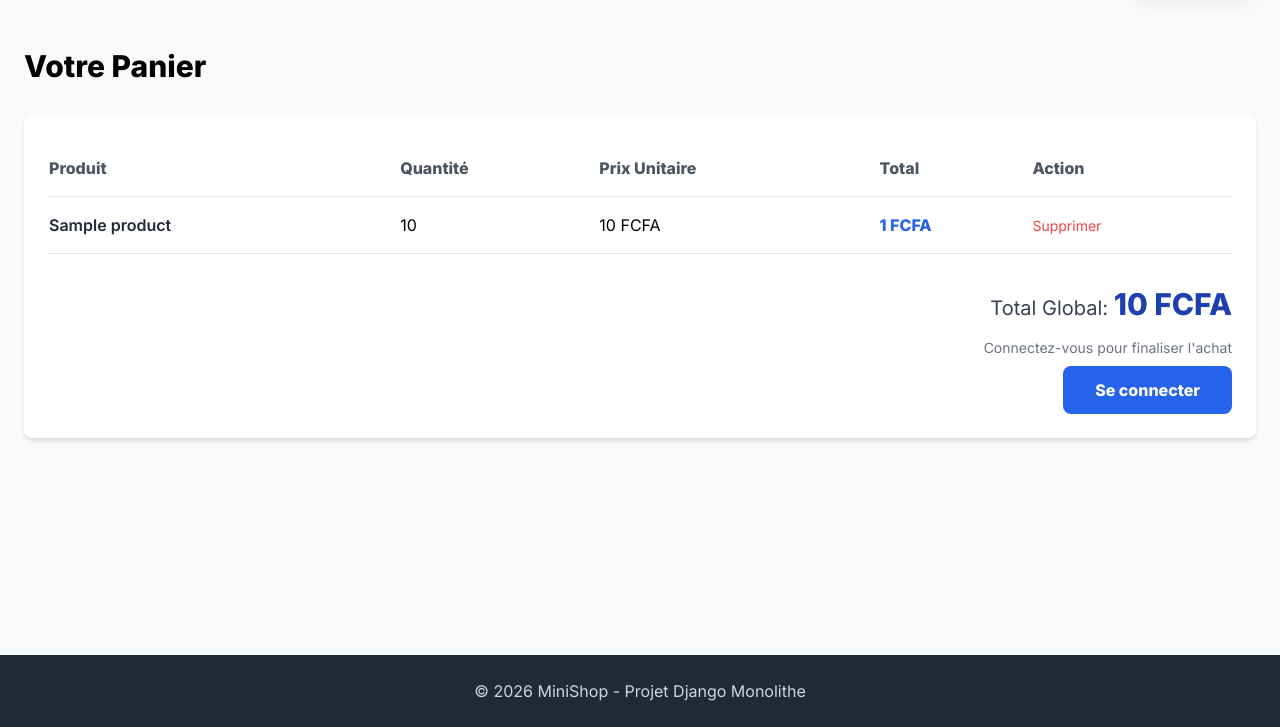
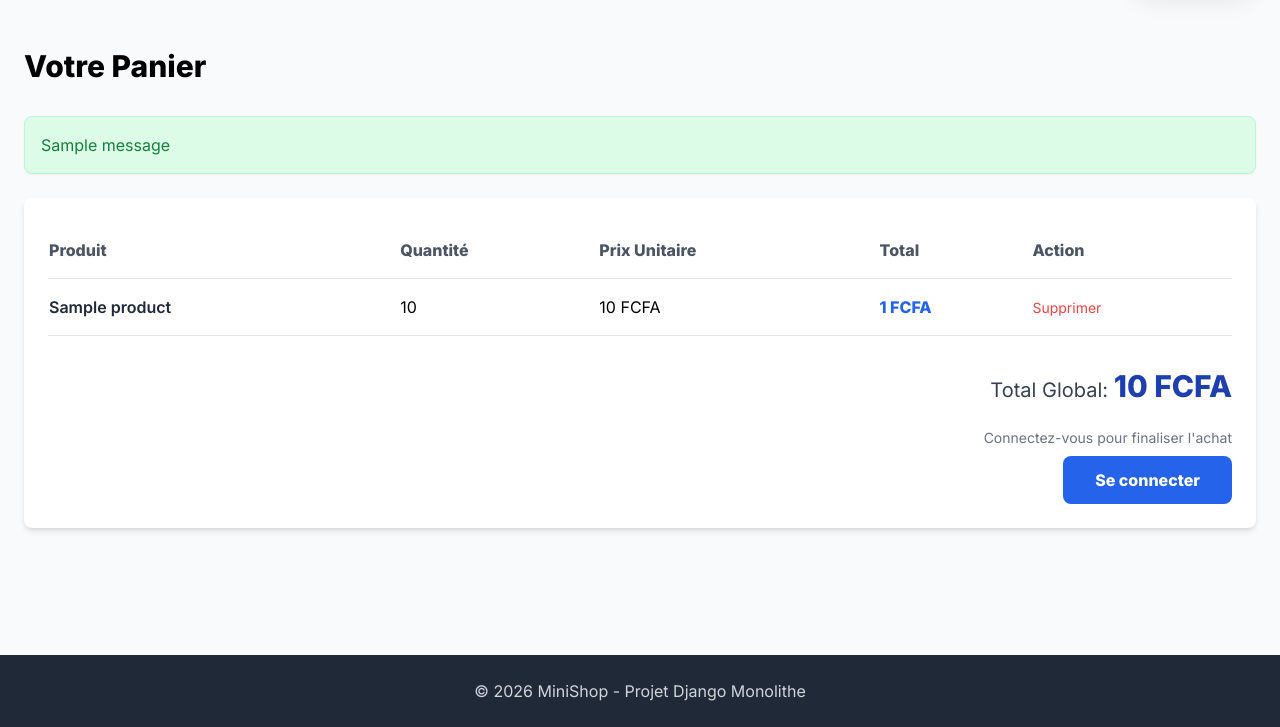
Before and after one commit to JOJO165556/ecommerce_project, a Django app: template shop/templates/shop/cart_detail.html in a window 1280 px wide. Shown: the part 73-800 px from the top of the page. Run offline with Django 5.2, Linux system fonts and the light colour scheme; the template is opened without the code that fills it: most values are stand-ins (such as "Sample title", 1, 10 or a date in 2020); one stand-in notice (Sample message) is shown; some libraries are stand-ins or nearby versions.

Commit message:
Finalisation de la logique de checkout et des URLs

```diff
--- a/shop/templates/shop/cart_detail.html
+++ b/shop/templates/shop/cart_detail.html
@@ -2,6 +2,16 @@
 
 {% block content %}
 <h1 class="text-3xl font-bold mb-8">Votre Panier</h1>
+
+{% if messages %}
+    <div class="mb-6">
+        {% for message in messages %}
+            <div class="p-4 rounded-lg shadow-sm border {% if message.tags == 'error' %}bg-red-100 border-red-200 text-red-700{% else %}bg-green-100 border-green-200 text-green-700{% endif %}">
+                {{ message }}
+            </div>
+        {% endfor %}
+    </div>
+{% endif %}
 
 <div class="bg-white shadow-md rounded-lg p-6">
     {% if cart %}
@@ -18,14 +28,10 @@
         <tbody>
             {% for item in cart %}
             <tr class="border-b hover:bg-gray-50">
-                <td class="py-4">
-                    <span class="font-semibold text-gray-800">{{ item.product.name }}</span>
-                </td>
+                <td class="py-4 font-semibold text-gray-800">{{ item.product.name }}</td>
                 <td class="py-4">{{ item.quantity }}</td>
                 <td class="py-4">{{ item.price }} FCFA</td>
-                <td class="py-4 font-bold text-blue-600">
-                    {{ item.total_price }} FCFA
-                </td>
+                <td class="py-4 font-bold text-blue-600">{{ item.total_price }} FCFA</td>
                 <td class="py-4">
                     <a href="{% url 'cart_remove' item.product.id %}" class="text-red-500 hover:text-red-700 text-sm font-medium">
                         Supprimer
@@ -39,23 +45,22 @@
     <div class="mt-8 text-right">
         <p class="text-xl text-gray-700">Total Global: <span class="font-bold text-3xl text-blue-800">{{ cart.get_total_price }} FCFA</span></p>
 
+        <div class="mt-6">
             {% if user.is_authenticated %}
                 {% if not user.is_staff %}
-                <a href="{% url 'checkout' %}"
-                    class="mt-4 inline-block bg-green-600 text-white px-8 py-3 rounded-lg font-bold hover:bg-green-700 shadow-lg transition">
+                    <a href="{% url 'checkout' %}" class="inline-block bg-green-600 text-white px-8 py-3 rounded-lg font-bold hover:bg-green-700 shadow-lg transition">
                         Valider la commande
                     </a>
                 {% else %}
-                <p class="mt-4 text-orange-600 italic">Mode Admin : Vous ne pouvez pas valider d'achat.</p>
+                    <p class="text-orange-600 italic">Mode Admin : Commande impossible.</p>
                 {% endif %}
             {% else %}
-            <div class="mt-4">
                 <p class="text-sm text-gray-500 mb-2">Connectez-vous pour finaliser l'achat</p>
                 <a href="{% url 'login' %}" class="inline-block bg-blue-600 text-white px-8 py-3 rounded-lg font-bold hover:bg-blue-700 transition">
                     Se connecter
                 </a>
+            {% endif %}
         </div>
-        {% endif %}
     </div>
     {% else %}
     <div class="text-center py-10">
```
Also changed, not shown: shop/views.py (+34 -11 lines), db.sqlite3. Lines whose indentation alone changed are shown as unchanged.
